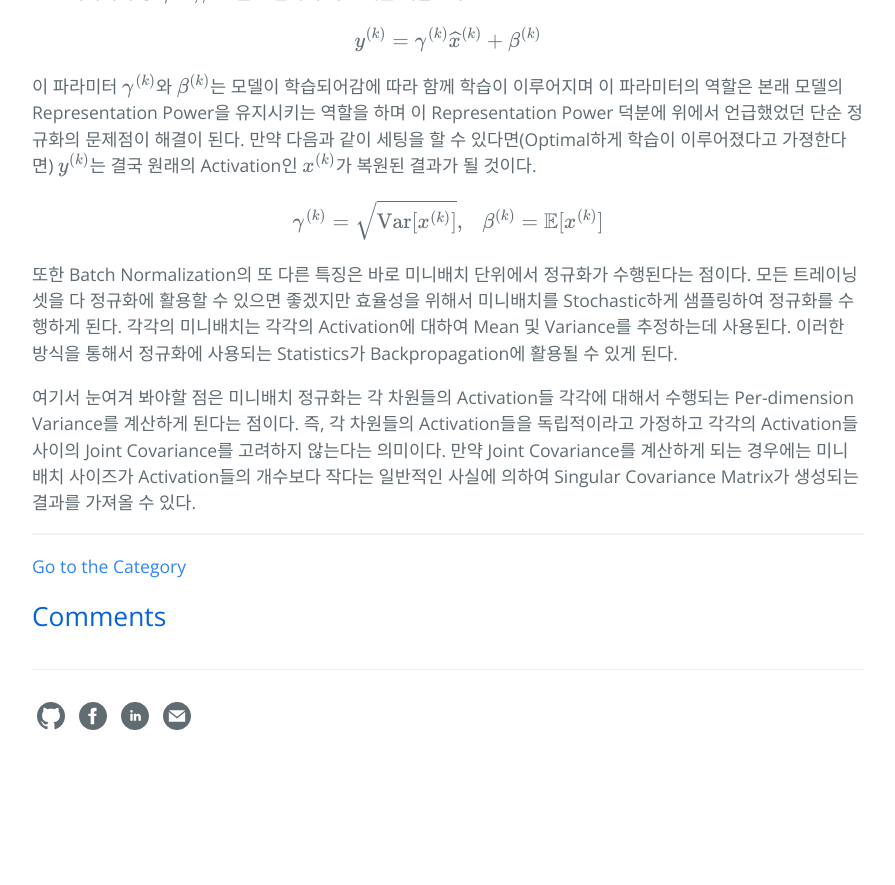
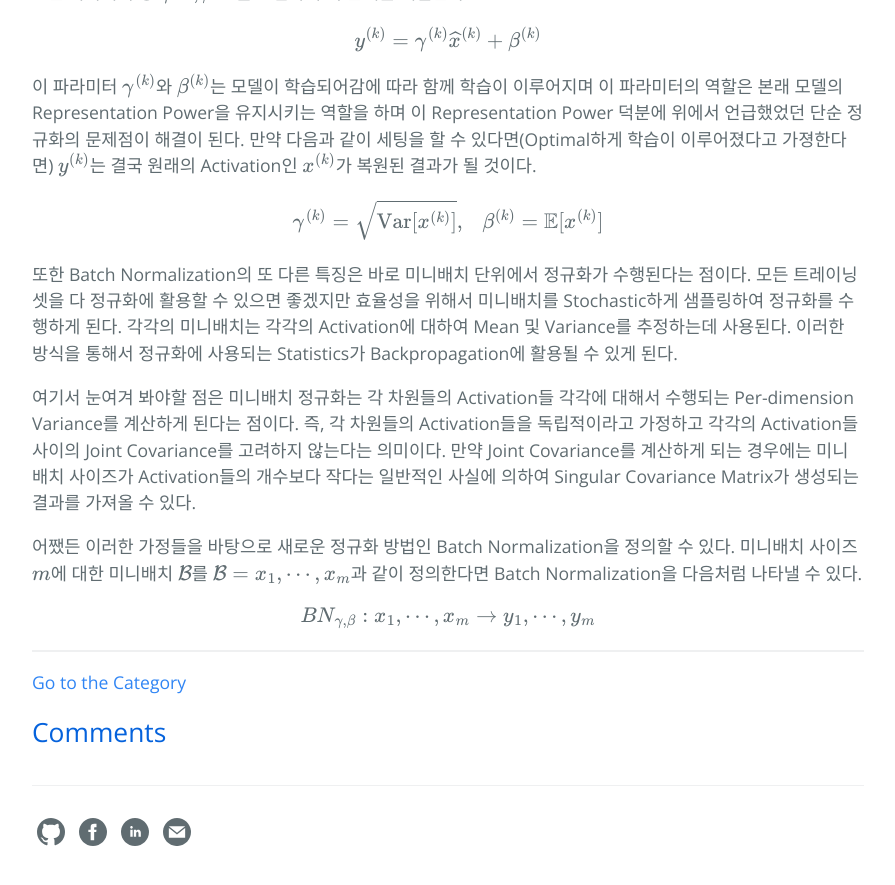
Before and after one commit to hcnoh/hcnoh.github.io, a Jekyll site: the page built from _posts/2018-11-27-batch-normalization.md, in a window 1280 px wide and 900 px high, scrolled down 4759 px. Shown: the top 885 px of the window, without its empty margins (192-1087 px from the left). Built offline with Jekyll 4.4.1, drawn with Linux system fonts in a browser that asks for light colours; formulas are drawn with MathJax 3; comment, search, counter and statistics services are not loaded; before the commit the page ends 5543 px from its top, so only the background shows below that; some of the changed text lies outside the part shown.

Commit message:
Update 2018-11-27-batch-normalization.md

```diff
--- a/_posts/2018-11-27-batch-normalization.md
+++ b/_posts/2018-11-27-batch-normalization.md
@@ -64,7 +64,7 @@ $$ \theta_2 \leftarrow \theta_2 - \frac{\alpha}{m}\sum_{i=1}^m \nabla_{\theta_2}
   - 뉴럴넷의 입력 분포 변화는 일어나지 않는 것이 좋다! 왜? 뉴럴넷 파라미터들이 그 분포에 새로 적응해야 하기 때문!
   - 즉, 학습을 원할하게 하기 위해 효율적인 입력 분포는 일정하게 유지되는 입력 분포
   - 네트워크를 여러 층을 쌓은 경우에 하위 네트워크에 대한 입력 분포의 효율성에도 동일하게 적용된다!
-  - 즉 앞단의 레이어의 출력(즉, 뒷단의 레이어의 입력이 될 값)의 분포도 일정하게 유지하는 것이 좋음!
+  - 즉, 앞단의 레이어의 출력(다시말해 뒷단의 레이어의 입력이 될 값)의 분포도 일정하게 유지하는 것이 좋음!
 
 논문에서 언급하고있는 또 다른 문제점은 Gradient Descent 및 뉴럴넷의 Nonlinearity에 의한 Saturated Regime에 관한 문제이다. 일반적으로 뉴럴넷의 Activation은 Sigmoid를 사용하는데 이 Sigmoid의 특성상 절대값이 일정 수준 이상으로 큰 입력에 대해서는 Gradient가 거의 사라지는 문제가 발생한다.
 
@@ -141,3 +141,7 @@ $$\gamma^{(k)} = \sqrt{\text{Var}[x^{(k)}]}, \ \ \ \beta^{(k)} = \mathbb{E}[x^{(
 또한 Batch Normalization의 또 다른 특징은 바로 미니배치 단위에서 정규화가 수행된다는 점이다. 모든 트레이닝 셋을 다 정규화에 활용할 수 있으면 좋겠지만 효율성을 위해서 미니배치를 Stochastic하게 샘플링하여 정규화를 수행하게 된다. 각각의 미니배치는 각각의 Activation에 대하여 Mean 및 Variance를 추정하는데 사용된다. 이러한 방식을 통해서 정규화에 사용되는 Statistics가 Backpropagation에 활용될 수 있게 된다.
 
 여기서 눈여겨 봐야할 점은 미니배치 정규화는 각 차원들의 Activation들 각각에 대해서 수행되는 Per-dimension Variance를 계산하게 된다는 점이다. 즉, 각 차원들의 Activation들을 독립적이라고 가정하고 각각의 Activation들 사이의 Joint Covariance를 고려하지 않는다는 의미이다. 만약 Joint Covariance를 계산하게 되는 경우에는 미니배치 사이즈가 Activation들의 개수보다 작다는 일반적인 사실에 의하여 Singular Covariance Matrix가 생성되는 결과를 가져올 수 있다.
+
+어쨌든 이러한 가정들을 바탕으로 새로운 정규화 방법인 Batch Normalization을 정의할 수 있다. 미니배치 사이즈 $$m$$에 대한 미니배치 $$\mathcal{B}$$를 $$\mathcal{B}={x_1,\cdots, x_m}$$과 같이 정의한다면 Batch Normalization을 다음처럼 나타낼 수 있다.
+
+$$BN_{\gamma, \beta}: x_1,\cdots, x_m \rightarrow y_1,\cdots, y_m$$
```
